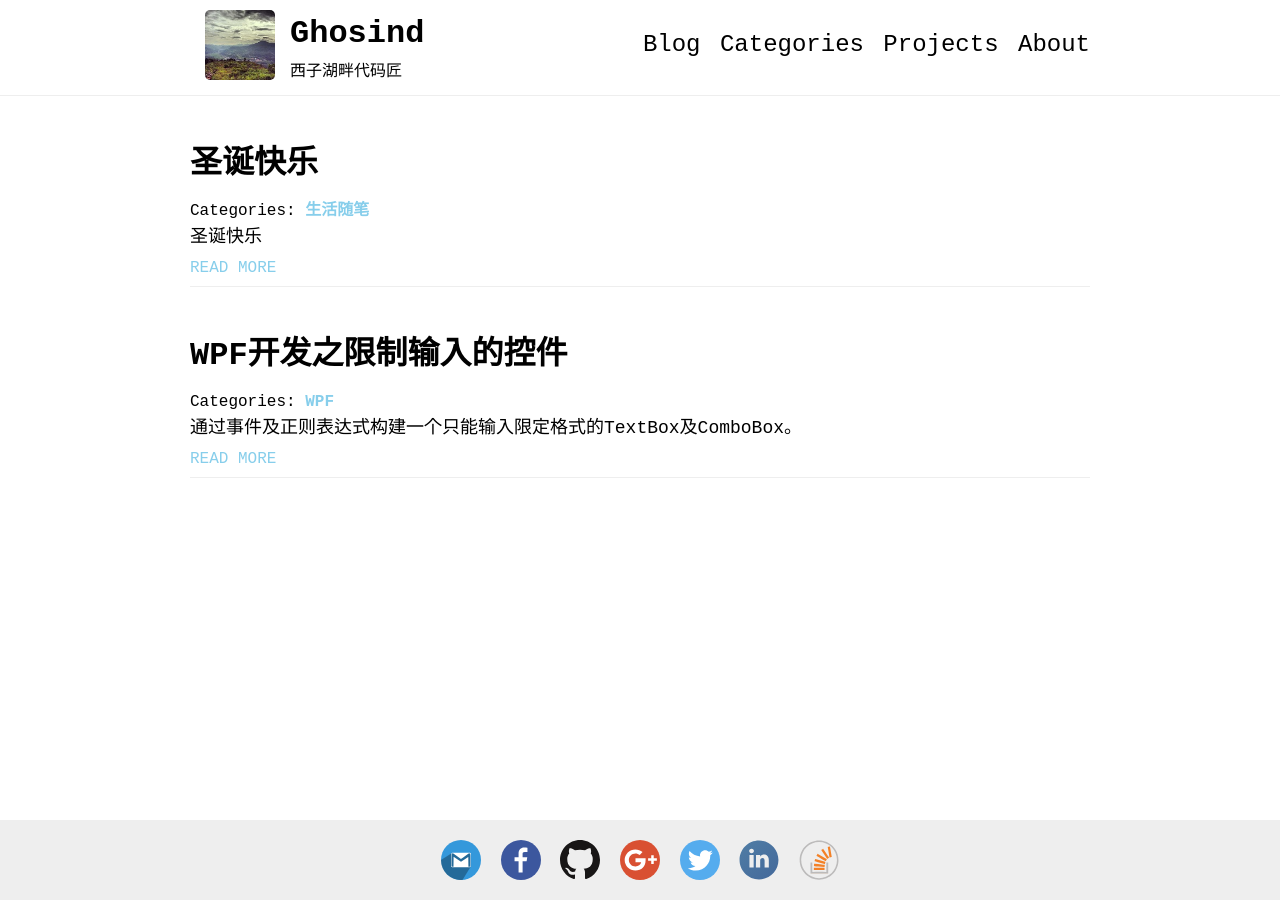
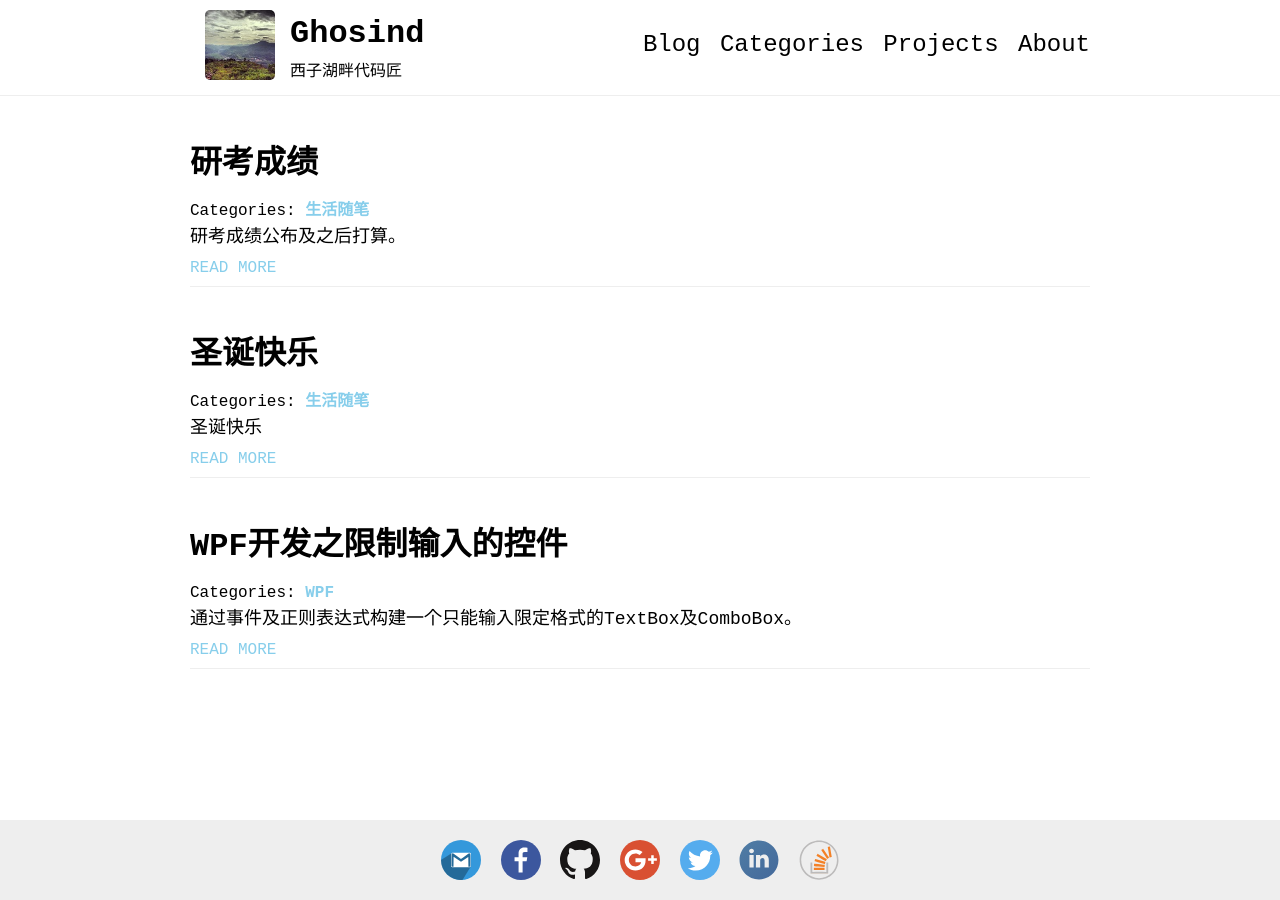
Before and after one commit to ghosind/ghosind.github.io, a Jekyll site: the page built from index.html, in a window 1280 px wide. Built offline with Jekyll 4.4.1, drawn with Linux system fonts in a browser that asks for light colours; the list of posts is cut into pages by our own code; part of the change alters nothing that is shown.

```diff
--- a/_layouts/default.html
+++ b/_layouts/default.html
@@ -11,7 +11,7 @@
   <link rel="shortcut icon" href="/favicon.ico" />
   <link rel="alternate" type="application/rss+xml" title="{{ site.name }} - {{ site.description }}" href="{{ site.baseurl }}/feed.xml" />
   <link rel="stylesheet" type="text/css" href="{{ site.baseurl }}/css/style.css" />
-  <script type="text/javascript" src="https://cdnjs.cloudflare.com/ajax/libs/mathjax/2.7.1/MathJax.js?config=TeX-AMS-MML_HTMLorMML" type="text/javascript"></script>
+  <!--<script type="text/javascript" src="https://cdnjs.cloudflare.com/ajax/libs/mathjax/2.7.2/MathJax.js?config=TeX-MML-AM_CHTML" type="text/javascript"></script>-->
   {% include google_analytics.html %}
 </head>
 <body>
--- /dev/null
+++ b/_posts/journal/2018-02-09-graduate-entrance-exam.md
@@ -0,0 +1,14 @@
+---
+layout: post
+title: 研考成绩
+date: 2018-02-09
+categories: [生活随笔]
+tags: [生活随笔]
+excerpt: 研考成绩公布及之后打算。
+---
+
+数天之前出了研考的成绩，虽过工科线没有问题，但专业排名靠后，基本复试无望。英语成绩符合当初的预计，考政治时字迹潦草但也还算考出了可以接受的成绩，但数学与计算机的成绩不能让自己满意。自己纠结过后决定也不花时间再去调剂之类的，准备自己静下心来工作学习，可能今年也不会再去参与研考。
+
+最近先准备做的一件事是改一下博客的UI设计，当初为了方便直接使用了Jekyll Now，后来是自己模仿Jekyll Now的UI自己重写了一遍，但是用久了还是觉得得自己做一套有自己的特色的。在网上也看了一些优秀的设计，前段时间也写了一些demo，最后决定用类似于书本排版的设计风格。
+
+因为当时为了复习考研，在11月的时候辞职在家复习，到现在也还没再找工作，过完春节就一定得去再找一份工作了。之前做的是C#的工作，但是因为自己更多时候用的是C/Java，所以下份工作打算主要寻找Java的，这段时间也要好好再复习一下Java。当了太久的咸鱼，也是时候该翻身了。
```
